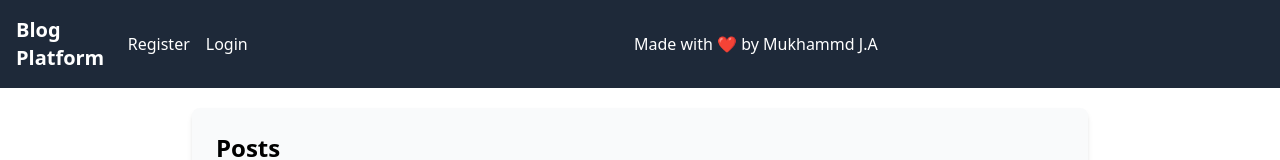
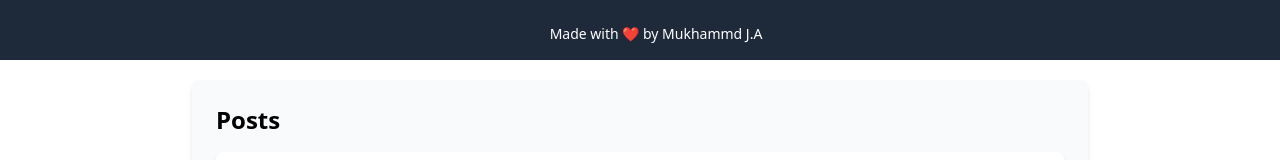
Before and after one commit to Muhammad-Devel/blog-platform-client0, a React (Vite) app: page / in a window 1280 px wide. Shown: the top 160 px of the page. Built offline with nearby package versions, Linux system fonts and the light colour scheme; no server answers.

Commit message:
Fix navbar-about positioning to use absolute positioning

```diff
--- a/src/index.css
+++ b/src/index.css
@@ -17,7 +17,7 @@
   @apply bg-blue-500 text-white rounded-md p-2 hover:bg-blue-600 transition-colors;
 }
 .navbar-about {
-  @apply left-0 bottom-0 w-full bg-gray-800 text-white p-4 text-center;
+  @apply absolute text-sm bottom-0 w-full bg-gray-800 text-white p-4 text-center;
 }
 
 .form-container {
```
